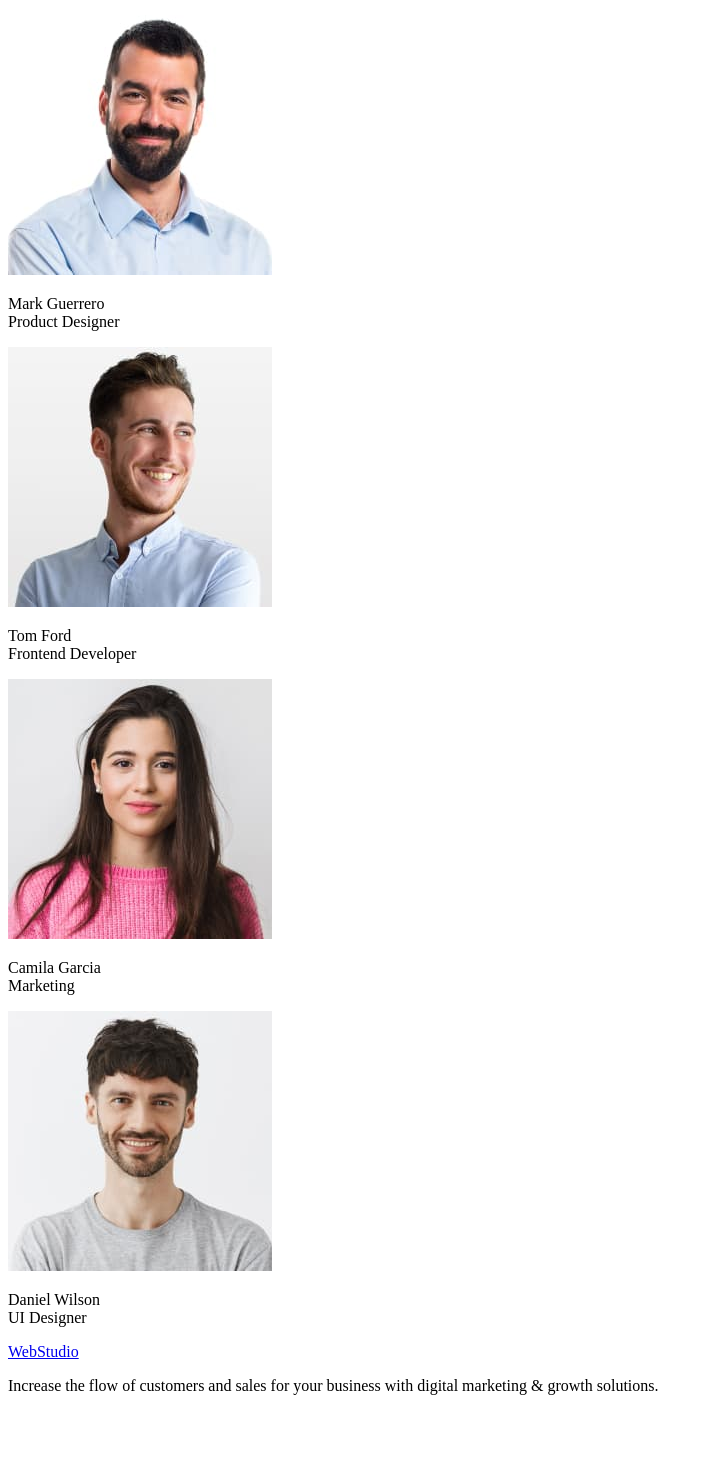
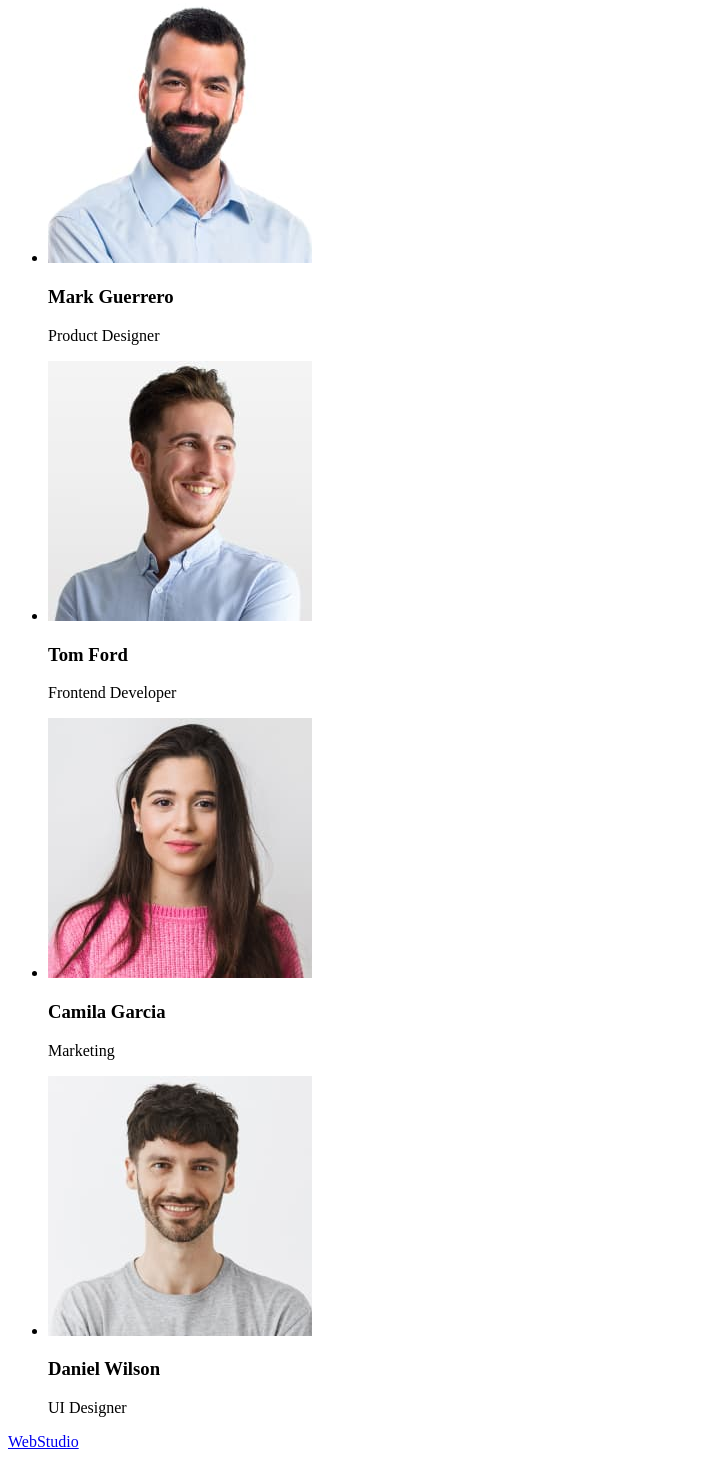
Before and after one commit to dmytro-prontenko/goit-markup-hw-01, a plain HTML site: page index.html in a window 1280 px wide. Shown: the part 981-2440 px from the top of the page, without its empty margins (0-713 px from the left). Before the commit the page ends 2392 px from the top, so only its background shows below. Drawn offline with Linux system fonts and the light colour scheme.

Commit message:
fixes
fixed main section

```diff
--- a/index.html
+++ b/index.html
@@ -34,15 +34,16 @@
       </address>
     </header>
     <main>
-      <div class="order-container">
+      <section class="main-section">
         <h1>Effective Solutions for Your Business</h1>
         <button type="button">Order Service</button>
-      </div>
+      </section>
 
-      <div class="features">
+      <section class="main-section">
+        <h2></h2>
         <ul class="features-list">
           <li class="feature-item">
-            <h3 class="feature-titel">Strategy</h3>
+            <h3 class="feature-title">Strategy</h3>
             <p class="feature-text">
               Our goal is to identify the business problem to walk away with the
               perfect and creative solution.
@@ -70,9 +71,9 @@
             </p>
           </li>
         </ul>
-      </div>
+      </section>
 
-      <div class="what-we-do">
+      <section class="main-section">
         <h2 class="section-title">What are we doing</h2>
         <img
           src="./images/optimized/img-1.jpg"
@@ -92,47 +93,53 @@
           width="360"
           height="300"
         />
-      </div>
+      </section>
 
-      <div class="team">
+      <section class="main-section">
         <h2 class="section-title">Our team</h2>
-        <div class="teammate">
+        <ul class="team">
+          <li class="teammate">
             <img
               src="/images/optimized/team-1.jpg"
               alt="Mark Guerrero"
               width="264"
               height="260"
             />
-          <p>Mark Guerrero <br />Product Designer</p>
-        </div>
-        <div class="teammate">
+            <h3>Mark Guerrero</h3>
+            <p>Product Designer</p>
+          </li>
+          <li class="teammate">
             <img
               src="/images/optimized/team-2.jpg"
-            alt="Tom Ford"
+              alt="Mark Guerrero"
               width="264"
               height="260"
             />
-          <p>Tom Ford <br />Frontend Developer</p>
-        </div>
-        <div class="teammate">
+            <h3>Tom Ford</h3>
+            <p>Frontend Developer</p>
+          </li>
+          <li class="teammate">
             <img
               src="/images/optimized/team-3.jpg"
-            alt="Camila Garcia"
+              alt="Mark Guerrero"
               width="264"
               height="260"
             />
-          <p>Camila Garcia <br />Marketing</p>
-        </div>
-        <div class="teammate">
+            <h3>Camila Garcia</h3>
+            <p>Marketing</p>
+          </li>
+          <li class="teammate">
             <img
               src="/images/optimized/team-4.jpg"
-            alt="Daniel Wilson"
+              alt="Mark Guerrero"
               width="264"
               height="260"
             />
-          <p>Daniel Wilson <br />UI Designer</p>
-        </div>
-      </div>
+            <h3>Daniel Wilson</h3>
+            <p>UI Designer</p>
+          </li>
+        </ul>
+      </section>
     </main>
     <footer>
       <a href="./index.html">WebStudio</a>
```
Lines whose indentation alone changed are shown as unchanged.
